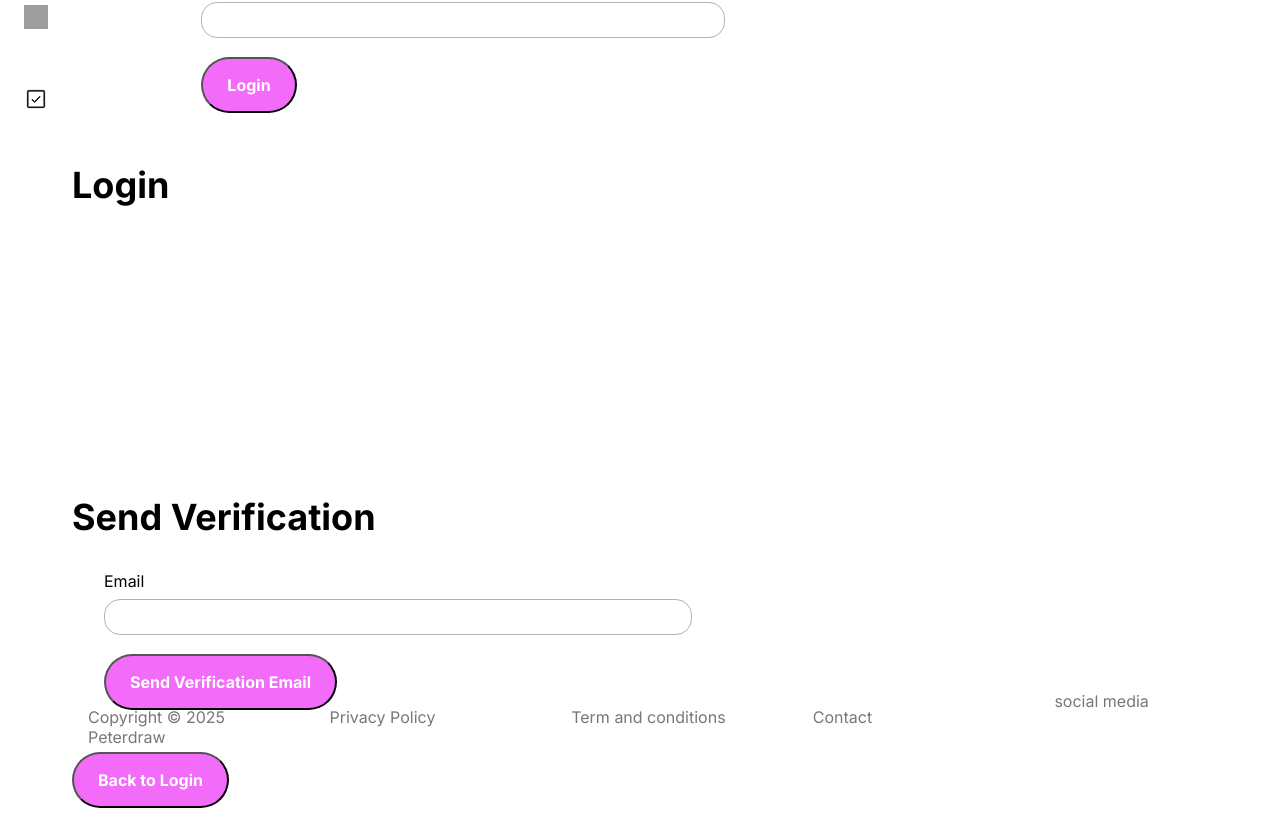
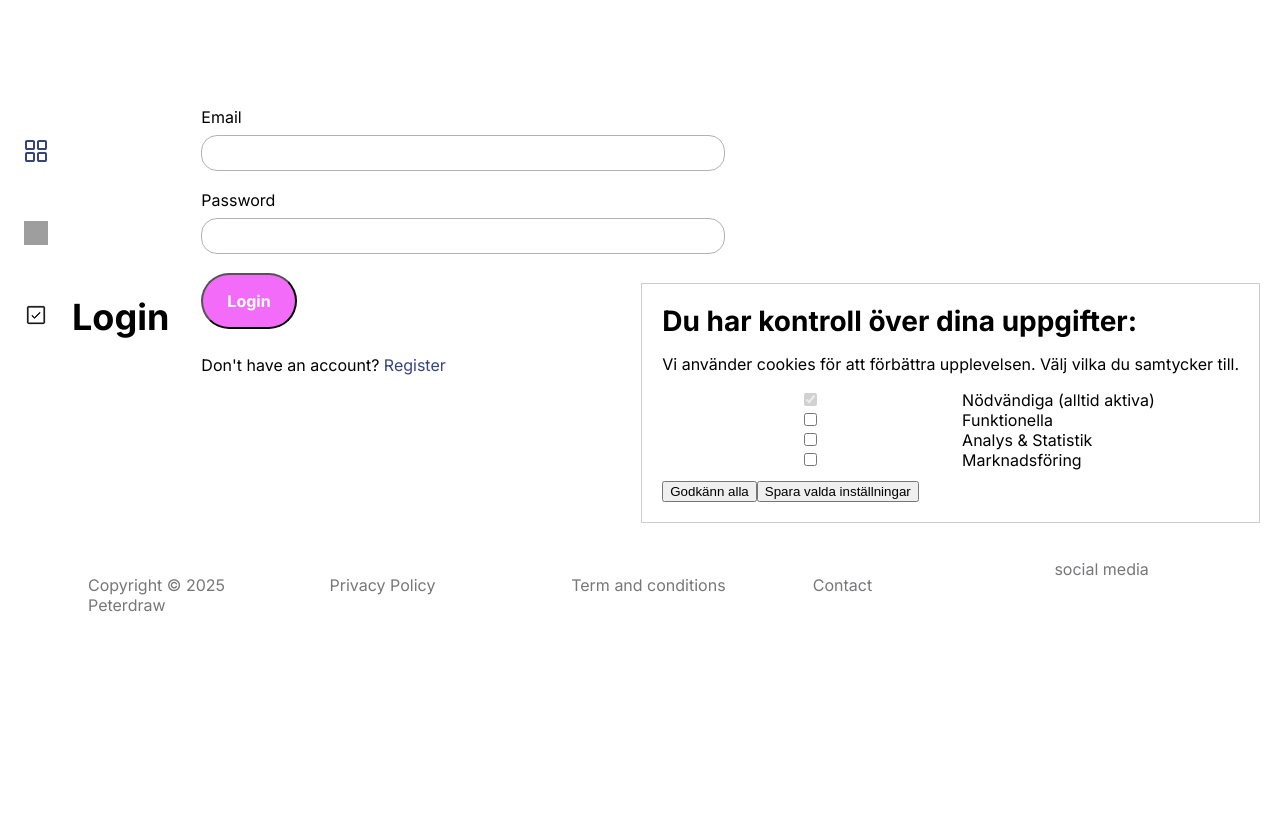
Before and after one commit to win24ventixe/Frontend, a React (Vite) app: page /bookings in a window 1280 px wide. Shown: the part 257-1075 px from the top of the page. After the commit the page ends 904 px from the top, so only its background shows below. Built offline with nearby package versions, Linux system fonts and the light colour scheme; grey boxes are pictures that could not be loaded.

Commit message:
Can send Verification.

```diff
--- a/src/App.jsx
+++ b/src/App.jsx
@@ -24,7 +24,7 @@ function App() {
           <Route path="events/booking/:id" element={<BookingEventPage />} />
           <Route path="/signup" element={<SignUp />} />
           <Route path="/login" element={<Login />} />
-          <Route path="bookings" element={<Bookings />} />
+          <Route path="bookings" element={<Login />} />
         </Route>
       </Routes>
     </>
--- a/src/assets/Components/SendVerification.jsx
+++ b/src/assets/Components/SendVerification.jsx
@@ -1,16 +1,18 @@
-import React from 'react'
+import React, { useState } from 'react'
 import { useNavigate } from 'react-router-dom'
 
 const SendVerification = () => {
     const navigate = useNavigate()
-
+    const [formData, setFormData] = useState({
+        email: ''
+      })
     const handleSubmit = async (e) => {
         e.preventDefault()
         try {
             const response = await fetch(`https://verification-service-dqgvbyhrb7azh3fc.swedencentral-01.azurewebsites.net/api/Verification/send`, {
                 method: 'POST',
                 headers: { 'Content-Type': 'application/json' },
-                body: JSON.stringify({ email: ''}), // Replace with actual email input
+                body: JSON.stringify(formData),
             })
             if (!response.ok) {
                 console.error('Failed to send verification email')
@@ -40,7 +42,7 @@ const SendVerification = () => {
 
             <button type="submit" className="book-btn">Send Verification Email</button>
         </form>
-    <button onClick={() => navigate('/login')} className="book-btn">Back to Login</button>
+
     </section>
   )
 }
--- a/src/assets/Pages/Dashboard .jsx
+++ b/src/assets/Pages/Dashboard .jsx
@@ -1,4 +1,5 @@
 import React from 'react'
+import SendVerification from '../Components/SendVerification'
 
 const Dashboard  = () => {
   return (
@@ -8,6 +9,7 @@ const Dashboard  = () => {
           <p>Welcome to the dashboard!</p>
           <p>Here you can manage your events and bookings.</p>
           <p>Use the navigation menu to access different sections.</p>
+          <SendVerification />
         </main>
       </div>
   )
--- a/src/assets/Pages/Login.jsx
+++ b/src/assets/Pages/Login.jsx
@@ -1,5 +1,6 @@
 import React, { useState } from 'react'
 import { useNavigate } from 'react-router-dom'
+import CookieConsent from '../Components/CookieConsent'
 const Login = () => {
   const navigate = useNavigate()
   const [formData, setFormData] = useState({
@@ -50,7 +51,9 @@ const Login = () => {
         </div>
 
         <button type="submit" className="book-btn">Login</button>
+        <p className="login-text">Don't have an account? <a href="/SignUp">Register</a></p>
 
+        <CookieConsent />
       </form>
     </section>
   )
--- a/src/main.jsx
+++ b/src/main.jsx
@@ -9,5 +9,5 @@ createRoot(document.getElementById('root')).render(
     <BrowserRouter>
       <App />
     </BrowserRouter>
-  </StrictMode>,
+  </StrictMode>
 )
```
